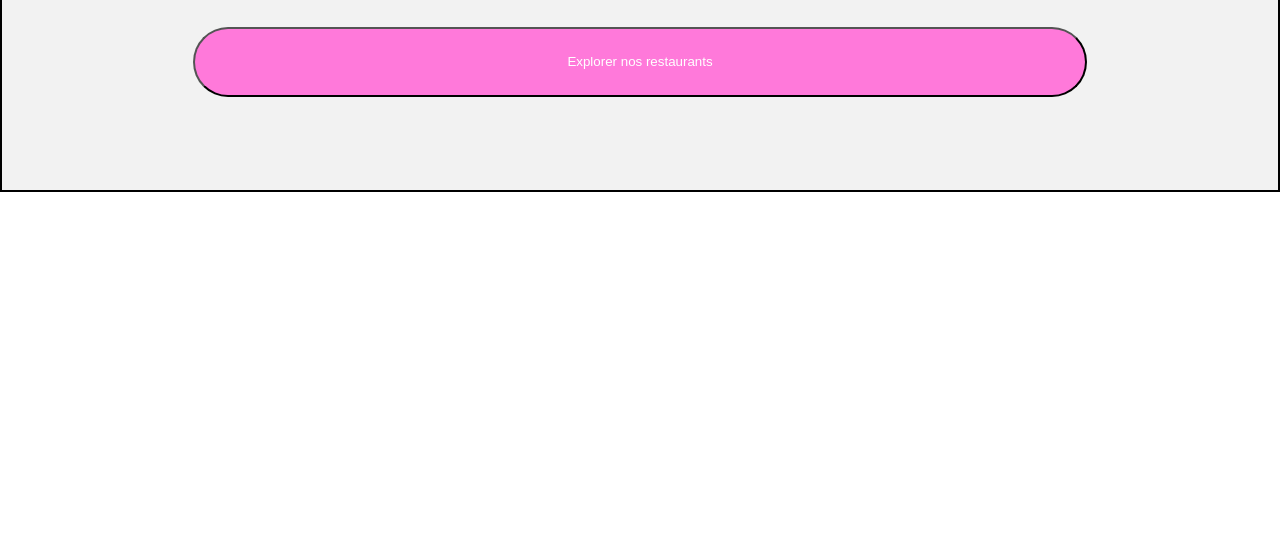
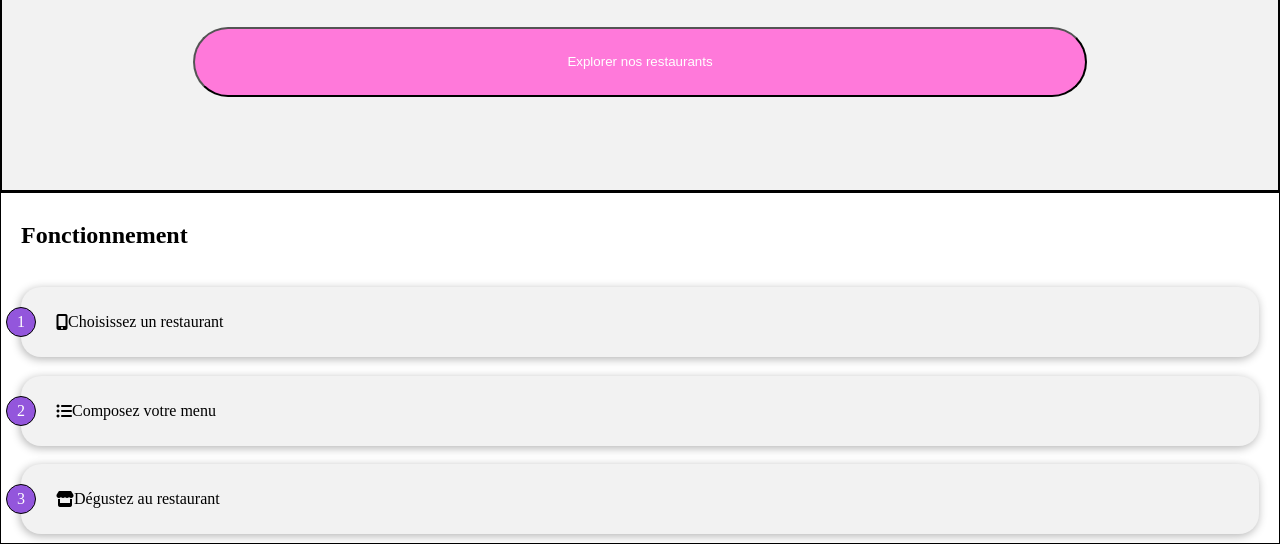
Before and after one commit to Hamza16-B/BhihHamza_3_06042021, a plain HTML site: page index.html in a window 1280 px wide. Shown: the part 262-806 px from the top of the page. Drawn offline with Linux system fonts and the light colour scheme.

Commit message:
Add Filtres

```diff
--- a/index.html
+++ b/index.html
@@ -40,9 +40,28 @@
             <button class="pres__btn">Explorer nos restaurants</button>
           </div>
         </div>
-        <!-- Menu -->
-        <nav></nav>
+        <!-- Filters -->
+        <section id="opération">
+          <h1 class="opération__heading">Fonctionnement</h1>
+          <div class="Filters">
+            <div class="Filters__numbers"><span>1</span></div>
+            <i class="fas fa-mobile-alt"></i>
+            <p>Choisissez un restaurant</p>
+          </div>
+          <div class="Filters">
+            <div class="Filters__numbers"><span>2</span></div>
+            <i class="fas fa-list-ul"></i>
+            <p>Composez votre menu</p>
+          </div>
+          <div class="Filters">
+            <div class="Filters__numbers"><span>3</span></div>
+            <i class="fas fa-store"></i>
+            <p>Dégustez au restaurant</p>
+          </div>
+        </section>
+        <!---->
         <section></section>
+        <!---->
         <footer></footer>
       </main>
     </div>
--- a/style.css
+++ b/style.css
@@ -40,6 +40,7 @@ img {
   height: 40px;
   font-family: "Shrikhand";
 }
+/*
 
 /* Presentation */
 #container {
@@ -62,6 +63,7 @@ input {
   background-color: #d9d9d9;
   border: none;
 }
+/*quel balise utiliser bouton formulaire ?*/
 
 .pres {
   border: 1px solid black;
@@ -93,4 +95,46 @@ input {
   border-radius: 40px;
   box-shadow: 0px;
 }
-/* trouver un moyen de faire grandire mon texte*/
+/* trouver un moyen de faire grandire mes textes*/
+/* quel police utiliser */
+
+/* Section Operation*/
+/* quel balise utiliser pour les chiffre et carte ou boutton*/
+/* comment mettre en couleur les icon*/
+#opération {
+  border: 1px solid black;
+  display: flex;
+  flex-direction: column;
+  justify-content: space-around;
+  height: 350px;
+}
+
+.opération__heading {
+  margin-left: 20px;
+}
+
+.Filters {
+  background-color: #f2f2f2;
+  border-radius: 20px;
+  margin-left: 20px;
+  margin-right: 20px;
+  display: flex;
+  align-items: center;
+  justify-content: flex-start;
+  height: 70px;
+  box-shadow: -1px 2px 10px rgba(0, 0, 0, 0.3);
+}
+
+.Filters:hover {
+  background-color: #ff79da;
+}
+
+.Filters__numbers {
+  border: 1px solid black;
+  border-radius: 20px;
+  margin-left: -15px;
+  margin-right: 20px;
+  padding: 5px 10px 5px 10px;
+  color: white;
+  background-color: #9356dc;
+}
```
